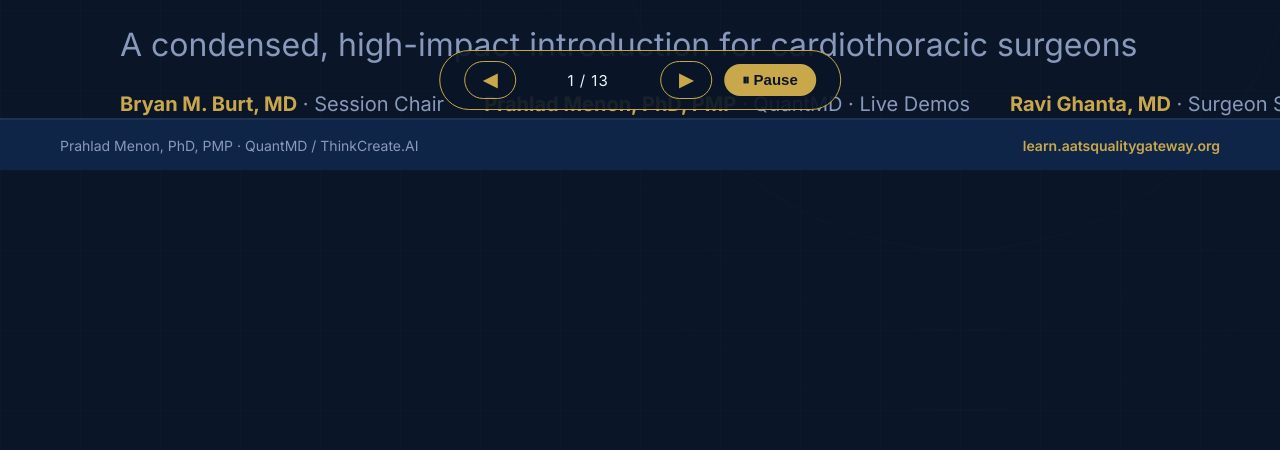
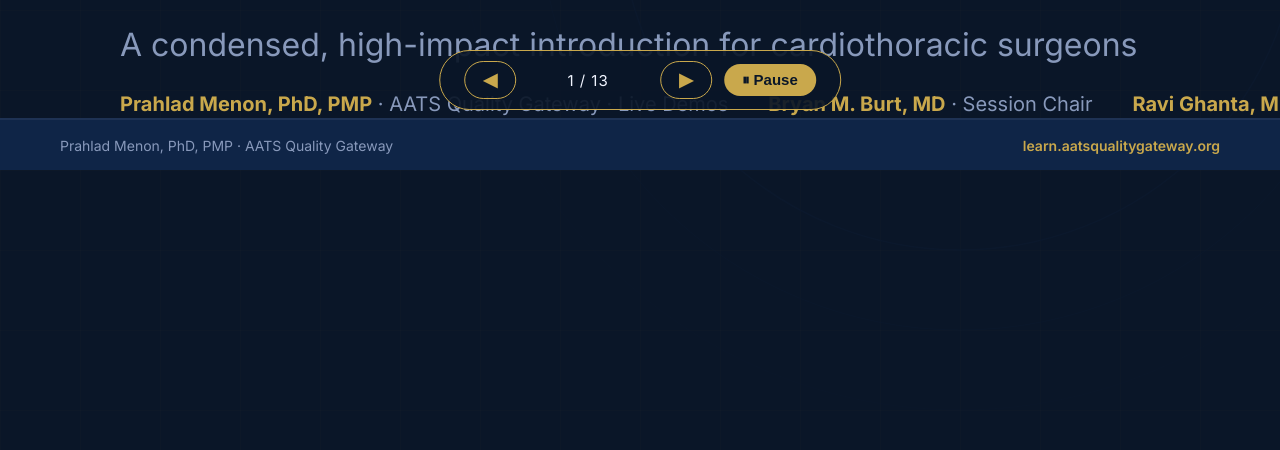
Before and after one commit to menonpg/aats-surgeon-video, a plain HTML site: page index.html in a window 1280 px wide. Shown: the part 630-1080 px from the top of the page. Drawn offline with nearby package versions, Linux system fonts and the light colour scheme.

Commit message:
fix: Prahlad first, affiliation = AATS Quality Gateway, remove QuantMD

```diff
--- a/index.html
+++ b/index.html
@@ -141,7 +141,7 @@
 ═══════════════════════════════════════════════ -->
 <div id="ftr" style="position:absolute;bottom:0;left:0;right:0;height:52px;background:#0F2547;border-top:2px solid #1E3254;display:flex;align-items:center;padding:0 60px;font-size:14px;color:#8899BB;z-index:50;"
      data-composition-id="ftr" data-start="0" data-duration="407" data-width="1920" data-height="52" data-track-index="4">
-  <span>Prahlad Menon, PhD, PMP · QuantMD / ThinkCreate.AI</span>
+  <span>Prahlad Menon, PhD, PMP · AATS Quality Gateway</span>
   <span style="margin-left:auto;color:#C9A84C;font-weight:600;">learn.aatsqualitygateway.org</span>
 </div>
 
@@ -170,8 +170,8 @@
       <div id="s1-bar" style="width:80px;height:5px;background:#C9A84C;margin:28px 0;border-radius:2px;"></div>
       <p id="s1-sub" style="font-size:32px;color:#8899BB;margin-bottom:28px;">A condensed, high-impact introduction for cardiothoracic surgeons</p>
       <div id="s1-speakers" style="display:flex;gap:40px;">
+        <div style="font-size:20px;"><span style="color:#C9A84C;font-weight:700;">Prahlad Menon, PhD, PMP</span><span style="color:#8899BB;"> · AATS Quality Gateway · Live Demos</span></div>
         <div style="font-size:20px;"><span style="color:#C9A84C;font-weight:700;">Bryan M. Burt, MD</span><span style="color:#8899BB;"> · Session Chair</span></div>
-        <div style="font-size:20px;"><span style="color:#C9A84C;font-weight:700;">Prahlad Menon, PhD, PMP</span><span style="color:#8899BB;"> · QuantMD · Live Demos</span></div>
         <div style="font-size:20px;"><span style="color:#C9A84C;font-weight:700;">Ravi Ghanta, MD</span><span style="color:#8899BB;"> · Surgeon Speaker</span></div>
       </div>
     </div>
@@ -735,8 +735,8 @@
     <p id="s13-sub" style="font-size:34px;color:#F0F4FF;margin-bottom:12px;">Bring your laptop. Try the tools live. Bring your hardest problem.</p>
     <p style="font-size:22px;color:#8899BB;">AI for Surgeons Workshop · AATS Annual Meeting 2026 · May 2 · 7:30–9:00 AM CT · Chicago</p>
     <div style="margin-top:32px;display:flex;gap:20px;font-size:18px;color:#8899BB;">
+      <span>Prahlad Menon, PhD, PMP</span><span style="color:#C9A84C;">·</span>
       <span>Bryan M. Burt, MD</span><span style="color:#C9A84C;">·</span>
-      <span>Prahlad Menon, PhD, PMP</span><span style="color:#C9A84C;">·</span>
       <span>Ravi Ghanta, MD</span>
     </div>
   </div>
```
Also changed, not shown: video/index.html (+3 -3 lines).
